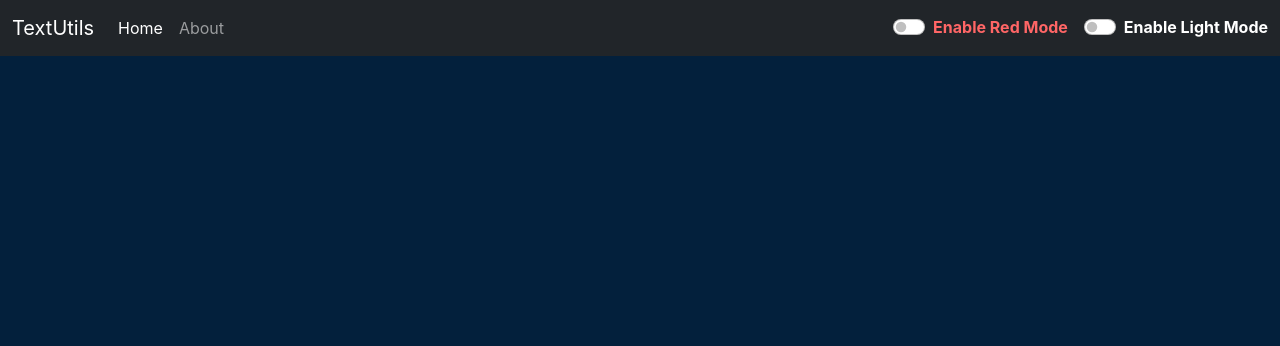
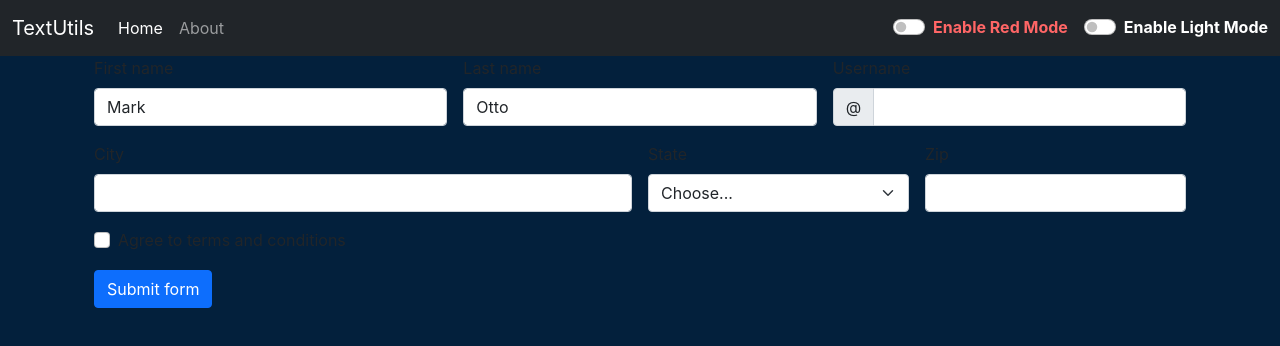
Before and after one commit to SATYASANA/ReactTextUtils, a React (Create React App) app: page /text in a window 1280 px wide. Shown: the top 346 px of the page. Built offline with nearby package versions, Linux system fonts and the light colour scheme.

Commit message:
6th commit

```diff
--- a/src/App.js
+++ b/src/App.js
@@ -1,6 +1,7 @@
 
 import './App.css';
 import Navbar from './Navbar';
+import TextUtiLs from './textUtils';
 import TextForm from './TextForm';
 import About from "./About"
 import { useState } from 'react';
@@ -72,8 +73,9 @@
 
 
       <Route path='/about' element={  <About />}/>
+      <Route path="/text" element={<TextUtiLs/>}/>
+      <Route path="/" element= {<TextForm title={"Enter your text"} mode={mode} heading={"Enter the text to Analyze"} showAlert={showAlert} />}/>
 
-      <Route path="/" element= {<TextForm title={"Enter your text"} mode={mode} heading={"Enter the text to Analyze"} showAlert={showAlert} />}/>
 
 
 
--- a/src/Navbar.js
+++ b/src/Navbar.js
@@ -6,7 +6,7 @@
     <div>
     <nav className={`navbar navbar-expand-lg navbar-${props.mode} bg-${props.mode}`}>
   <div className="container-fluid">
-    <a className="navbar-brand" href="/">{props.title}</a>
+    <NavLink className="navbar-brand" to="/text">{props.title}</NavLink>
     <button className="navbar-toggler" type="button" data-bs-toggle="collapse" data-bs-target="/navbarScroll" aria-controls="navbarScroll" aria-expanded="false" aria-label="Toggle navigation">
       <span className="navbar-toggler-icon"></span>
     </button>
--- /dev/null
+++ b/src/textUtils.js
@@ -0,0 +1,72 @@
+import React from 'react'
+
+export default function TextUtiLs() {
+  return (
+    <div className='container'>
+      <form className="row g-3 needs-validation" novalidate>
+  <div className="col-md-4">
+    <label htmlFor="validationCustom01" className="form-label">First name</label>
+    <input type="text" className="form-control" id="validationCustom01" value="Mark" required/>
+    <div className="valid-feedback">
+      Looks good!
+    </div>
+  </div>
+  <div className="col-md-4">
+    <label htmlFor="validationCustom02" className="form-label">Last name</label>
+    <input type="text" className="form-control" id="validationCustom02" value="Otto" required/>
+    <div className="valid-feedback">
+      Looks good!
+    </div>
+  </div>
+  <div className="col-md-4">
+    <label htmlFor="validationCustomUsername" className="form-label">Username</label>
+    <div className="input-group has-validation">
+      <span className="input-group-text" id="inputGroupPrepend">@</span>
+      <input type="text" className="form-control" id="validationCustomUsername" aria-describedby="inputGroupPrepend" required/>
+      <div className="invalid-feedback">
+        Please choose a username.
+      </div>
+    </div>
+  </div>
+  <div className="col-md-6">
+    <label htmlFor="validationCustom03" className="form-label">City</label>
+    <input type="text" className="form-control" id="validationCustom03" required/>
+    <div className="invalid-feedback">
+      Please provide a valid city.
+    </div>
+  </div>
+  <div className="col-md-3">
+    <label htmlFor="validationCustom04" className="form-label">State</label>
+    <select className="form-select" id="validationCustom04" required>
+      <option selected disabled value="">Choose...</option>
+      <option>...</option>
+    </select>
+    <div className="invalid-feedback">
+      Please select a valid state.
+    </div>
+  </div>
+  <div className="col-md-3">
+    <label htmlFor="validationCustom05" className="form-label">Zip</label>
+    <input type="text" className="form-control" id="validationCustom05" require/>
+    <div className="invalid-feedback">
+      Please provide a valid zip.
+    </div>
+  </div>
+  <div className="col-12">
+    <div className="form-check">
+      <input className="form-check-input" type="checkbox" value="" id="invalidCheck" required/>
+      <label className="form-check-label" htmlFor="invalidCheck">
+        Agree to terms and conditions
+      </label>
+      <div className="invalid-feedback">
+        You must agree before submitting.
+      </div>
+    </div>
+  </div>
+  <div className="col-12">
+    <button className="btn btn-primary" type="submit">Submit form</button>
+  </div>
+</form>
+    </div>
+  )
+}
```
